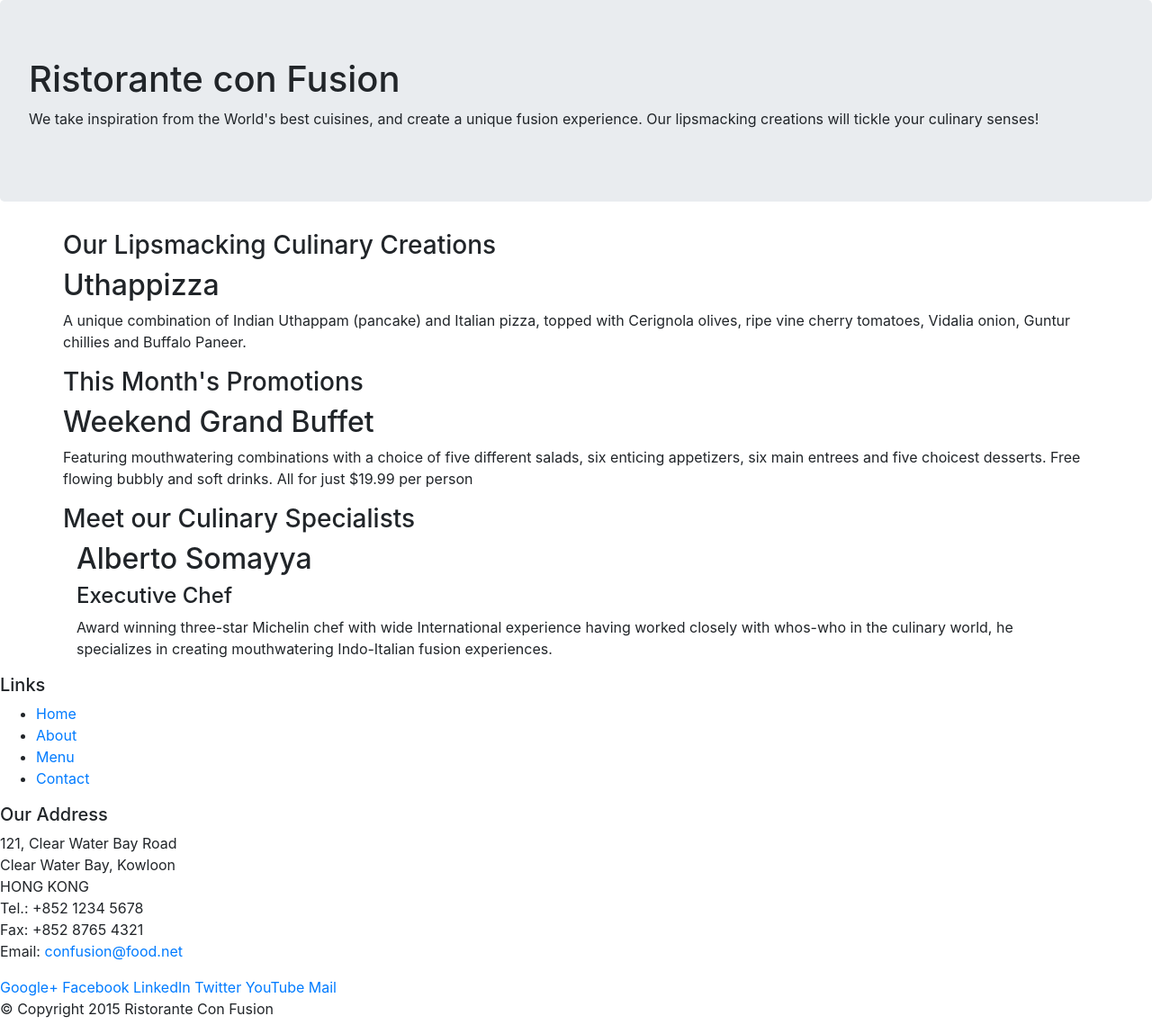
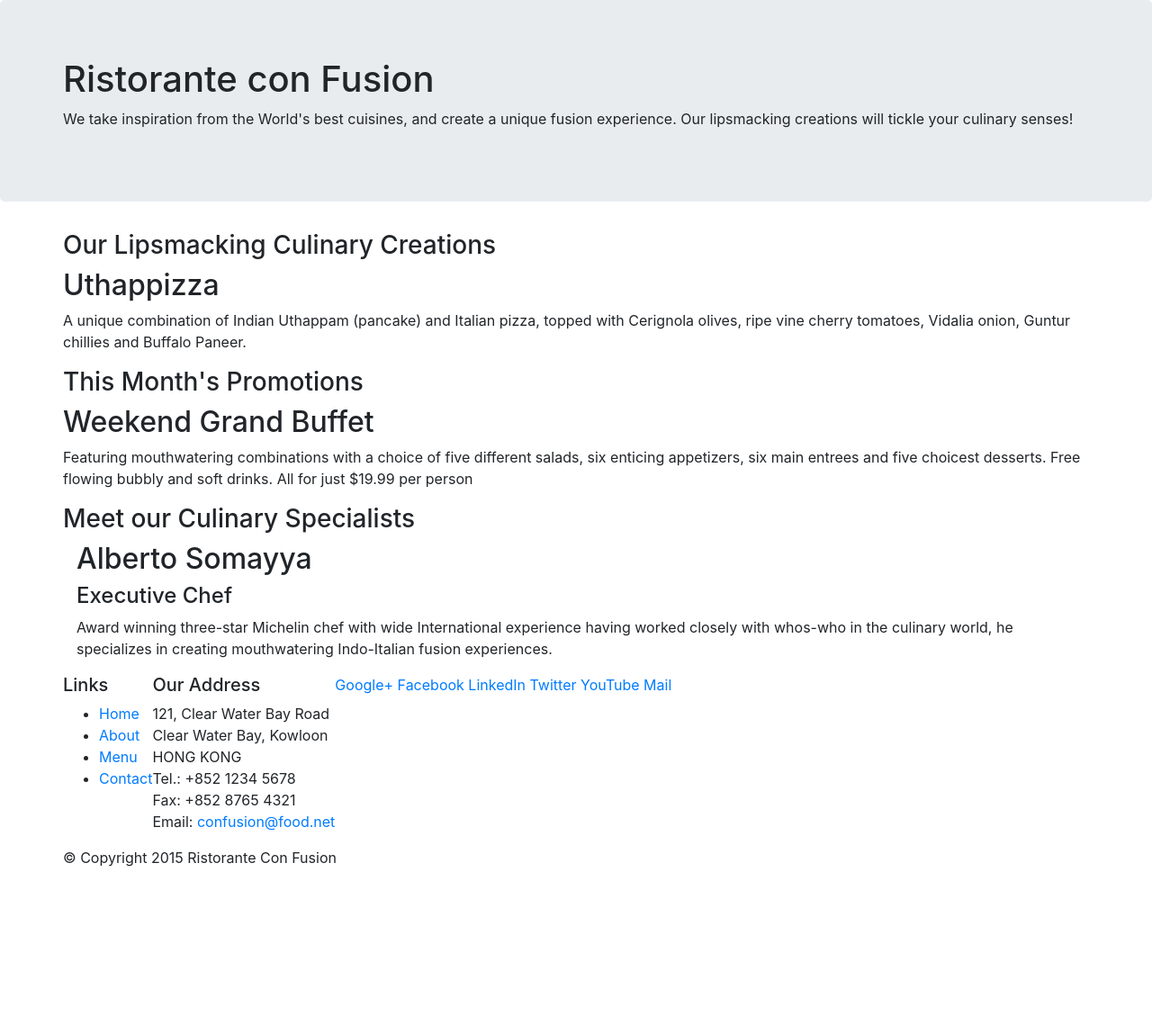
Before and after one commit to macguti/bootstrap, a website: page index.html in a window 1280 px wide. Shown: the whole page at 90% size. After the commit the page ends 981 px from the top, so only its background shows below. Drawn offline with nearby package versions, Linux system fonts and the light colour scheme.

Commit message:
row-y-container

```diff
--- a/index.html
+++ b/index.html
@@ -15,8 +15,8 @@
 <body>
 
     <header class="jumbotron">
-        <div>
-            <div>
+        <div class="container">
+            <div class="row">
                 <div>
                     <h1>Ristorante con Fusion</h1>
                     <p>We take inspiration from the World's best cuisines, and create a unique fusion experience. Our lipsmacking creations will tickle your culinary senses!</p>
@@ -62,8 +62,8 @@
     </div>
 
     <footer>
-        <div>
-            <div>
+        <div class="container">
+            <div class="row">
                 <div>
                     <h5>Links</h5>
                     <ul>
@@ -95,7 +95,7 @@
                     </div>
                 </div>
            </div>
-           <div>
+           <div class="row">
                 <div>
                     <p>© Copyright 2015 Ristorante Con Fusion</p>
                 </div>
```
